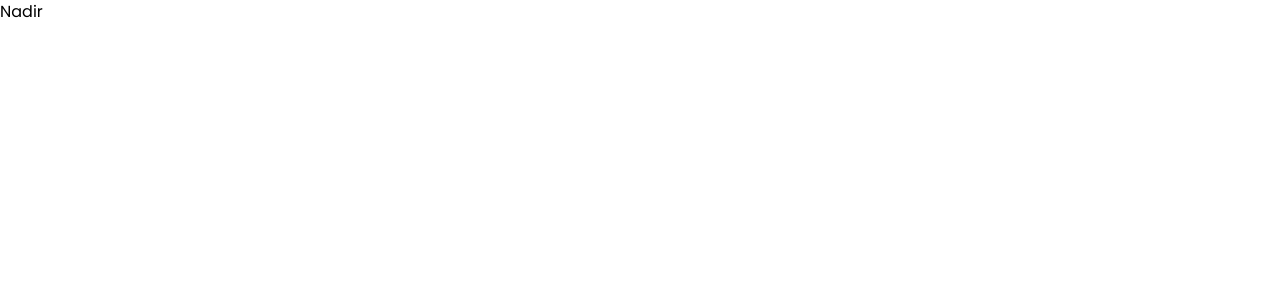
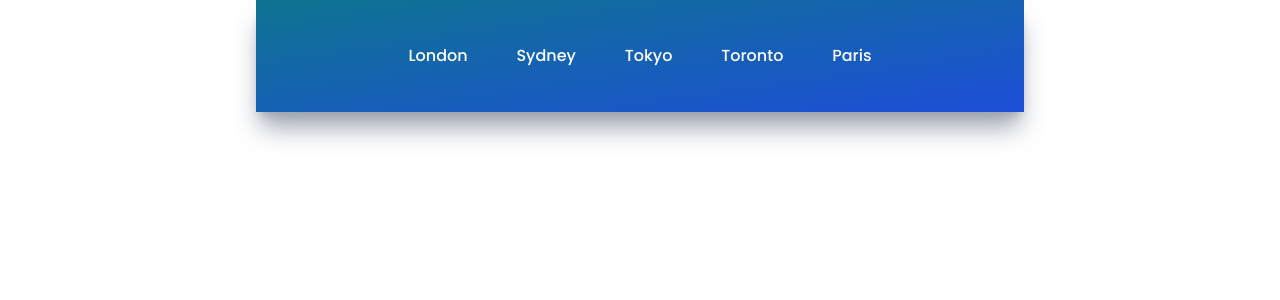
Before and after one commit to ohnadir/weather-app, a React (Create React App) app: page / in a window 1280 px wide. Shown: the top 300 px of the page. Built offline with nearby package versions, Linux system fonts and the light colour scheme.

Commit message:
implement navbar

```diff
--- a/src/App.js
+++ b/src/App.js
@@ -1,12 +1,10 @@
 import './App.css';
+import Navbar from './components/Navbar';
 
 function App() {
-
   return (
-    <div className="">
-
-      <h2>Nadir </h2>
-
+    <div className="mx-auto max-w-screen-md py-5 px-32 bg-gradient-to-br from-cyan-700 to-blue-700  h-fit shadow-xl shadow-gray-400">
+      <Navbar/>
     </div>
   );
 }
--- /dev/null
+++ b/src/components/Navbar.jsx
@@ -0,0 +1,37 @@
+import React from 'react'
+
+const Navbar = () => {
+    const cities = [
+        {
+          id: 1,
+          title: "London",
+        },
+        {
+          id: 2,
+          title: "Sydney",
+        },
+        {
+          id: 3,
+          title: "Tokyo",
+        },
+        {
+          id: 4,
+          title: "Toronto",
+        },
+        {
+          id: 5,
+          title: "Paris",
+        },
+    ];
+    return (
+        <div className="flex items-center justify-around my-6">
+            {cities.map((city) => (
+                <button
+                key={city.id}
+                className="text-white font-medium">{city.title}</button>
+            ))}
+        </div>
+    )
+}
+
+export default Navbar
```
Also changed, not shown: src/Assets/hot.jpg (renamed from src/components/Assets/hot.jpg), 1 other file (tests, documents, lock files or other folders).
